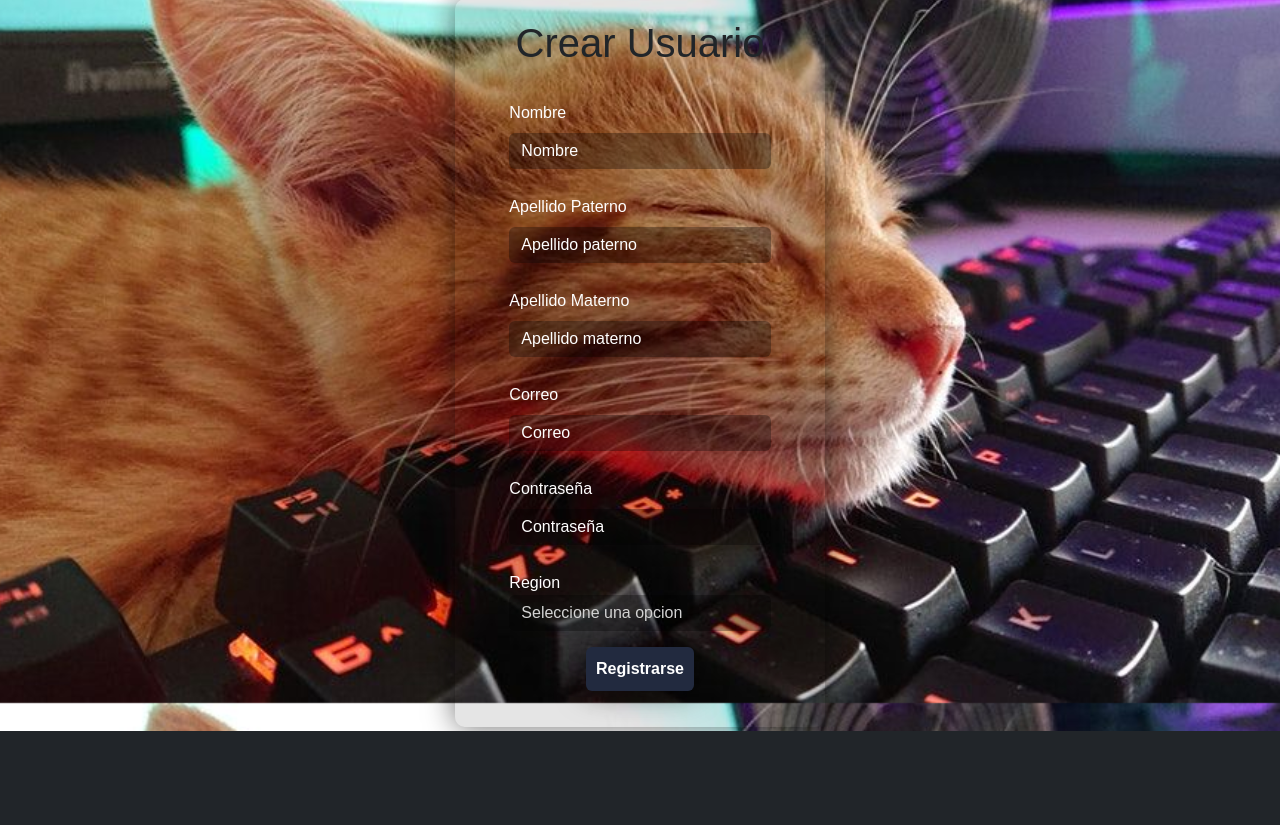
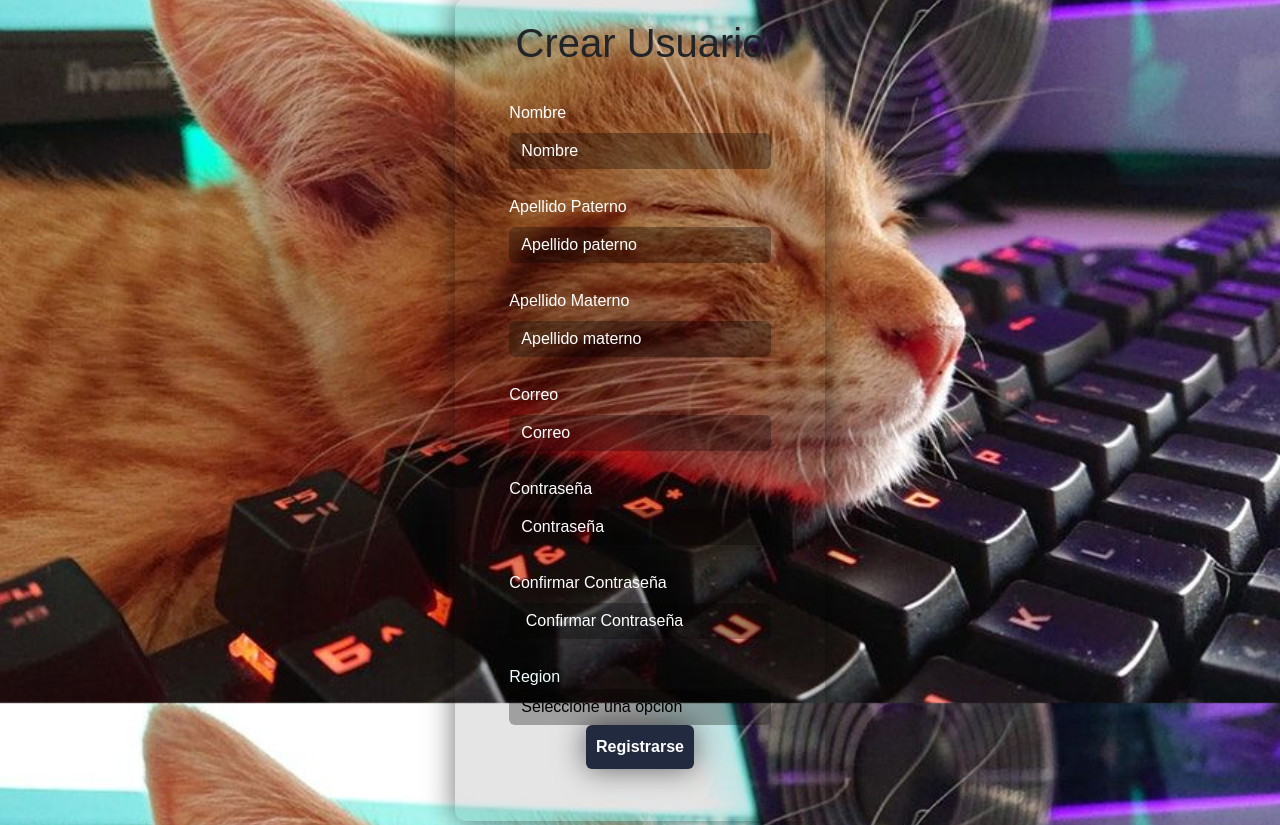
Before and after one commit to KFenrir/DjangoCachupin, a Django app: page /newPage/registro in a window 1280 px wide. Shown: the part 97-922 px from the top of the page. Before the commit the page ends 828 px from the top, so only its background shows below. Run offline with Django 4.2, Linux system fonts and the light colour scheme; some libraries are stand-ins or nearby versions.

Commit message:
modified:   newPage/__pycache__/models.cpython-311.pyc 	modified:   newPage/__pycache__/views.cpython-311.pyc 	modified:   newPage/models.py 	modified:   newPage/templates/pages/login.html 	modified:   newPage/templates/pages/registro.html 	modified:   newPage/views.py

```diff
--- a/newPage/templates/pages/login.html
+++ b/newPage/templates/pages/login.html
@@ -68,7 +68,7 @@
         <div class="container">
             <div class="row justify-content-center pt-5 mt-5 m-1">
                 <div class="col-md-6 col-sm-8 col-xl-4 col-lg-5 formulario">
-                    <form action="">
+                    <form action="login" method='POST'>
                         <div class="form-group text-center pb-3">
                             <h1 class="text-light">Iniciar Session</h1>
                         </div>
--- a/newPage/templates/pages/registro.html
+++ b/newPage/templates/pages/registro.html
@@ -90,63 +90,58 @@
         <div class="container">
             <div class="row justify-content-center pt-5 mt-5 m-1">
                 <div class="col-md-12 col-sm-12 col-xl-4 col-lg-6 formulario mx-auto">
-                    <form action="">
+                    <form action="registro" method='POST'>
+                        {% csrf_token %}
                         <div class="form-group text-center pb-3">
                             <h1 class="text-dark">Crear Usuario</h1>
                         </div>
                         <div class="form-group mx-sm-4 pb-3 usuario">
-                            <label for="" class="form-label">Nombre</label>
-                            <input type="text" class="form-control" aria-label="Usuario" placeholder="Nombre">
+                            <label for="nombre" class="form-label">Nombre</label>
+                            <input type="text" class="form-control" name="nombre" id="nombre" aria-label="Usuario" placeholder="Nombre" required>
                         </div>
                         <div class="form-group mx-sm-4 pb-3 usuario">
-                            <label for="" class="form-label">Apellido Paterno</label>
-                            <input type="text" class="form-control" placeholder="Apellido paterno">
+                            <label for="apPaterno" class="form-label">Apellido Paterno</label>
+                            <input type="text" class="form-control" name="apPaterno" id="apPaterno" placeholder="Apellido paterno" required>
                         </div>
                         <div class="form-group mx-sm-4 pb-3 usuario">
-                            <label for="" class="form-label">Apellido Materno</label>
-                            <input type="text" class="form-control" placeholder="Apellido materno">
+                            <label for="ApMaterno" class="form-label">Apellido Materno</label>
+                            <input type="text" class="form-control" name="apMaterno" id="apMaterno" placeholder="Apellido materno" required>
                         </div>
                         <div class="form-group mx-sm-4 pb-3 usuario">
-                            <label for="" class="form-label">Correo</label>
-                            <input type="email" class="form-control" placeholder="Correo">
+                            <label for="correo" class="form-label">Correo</label>
+                            <input type="email" class="form-control" name="apMaterno" id="correo" placeholder="Correo" required>
                         </div>
                         <div class="form-group mx-sm-4 pb-3 usuario">
-                            <label for="" class="form-label">Contraseña</label>
-                            <input type="email" class="form-control" placeholder="Contraseña">
+                            <label for="contraseña" class="form-label">Contraseña</label>
+                            <input type="password" class="form-control" name="contraseña" id="contraseña" placeholder="Contraseña" required>
                         </div>
                         <div class="form-group mx-sm-4 pb-3 usuario">
-                            <label style="color: white;" for="cboRegiones">Region</label>
-                            <select style="color: lightgray;" name="cboRegiones" id="cboRegiones" class="form-control">
+                            <label for="confirmar_contraseña" class="form-label">Confirmar Contraseña</label>
+                            <input type="password" class="form-control" name="confirmar_contraseña" id="confirmar_contraseña" placeholder=" Confirmar Contraseña" required>
+                        </div>
+                        <div class="form-group mx-sm-4 pb-3 usuario">
+                            <label style="color: azure;" for="cboRegiones">Region</label>
+                            <select style="color: black;" name="cboRegiones" id="cboRegiones" class="form-control">
                                 <option  value="" disable hidden>Seleccione una opcion</option>
                             </select>
-                        </div>
-<!--                         <div class="form-group mx-sm-4 pb-3 usuario">
-                            <label for="cboProvincias">Provincias</label>
-                            <select name="cboProvincias" id="cboProvincias" class="form-control " >
-                                <option value="" disable hidden>Seleccione una opcion</option>
-                            </select>
-                        </div>
-                        <div class="form-group mx-sm-4 pb-3 usuario">
-                            <label for="cboComunas">Comunas</label>
-                            <select name="cboComunas" id="cboComunas" class="form-control " >
-                                <option value="" disable hidden>Seleccione una opcion</option>
-                            </select>
-                        </div> -->
                         <div class="form-group mx-sm-4 pb-3 text-center">
                             <input type="submit" class="btn btn-block ingresar" value="Registrarse">
                         </div>
                     </form>
+                    <div id="idMensajes">
+                        {% if mensaje%}
+                        {{mensaje}}
+                        {% endif%}
+                    </div>
                 </div>
             </div>
         </div>
     </section>
 
 
+    <script src="https://ajax.googleapis.com/ajax/libs/jquery/3.6.4/jquery.min.js"></script>
+    <script src="{% static 'js/funciones.js' %}"></script>
+</body>
 
-</body>
-<script crossorigin="anonymous" src="js/funciones.js"></script>
-<script src="https://cdn.jsdelivr.net/npm/bootstrap@5.3.0-alpha2/dist/js/bootstrap.bundle.min.js"
-        integrity="sha384-qKXV1j0HvMUeCBQ+QVp7JcfGl760yU08IQ+GpUo5hlbpg51QRiuqHAJz8+BrxE/N"
-        crossorigin="anonymous"></script>
 
 </html>
--- a/newPage/views.py
+++ b/newPage/views.py
@@ -9,31 +9,42 @@ def main(request):
     return render(request, "pages/main.html", context)
 
 def login(request):
-    context={}
-    return render(request, "pages/login.html", context)
+    context = {}
+
+    if request.method != "POST":
+        return render(request, "pages/login.html", context)
+    else:
+        correo = request.POST["correo"]
+        contraseña = request.POST["password"]
+        if correo == "correo" and contraseña == "password":
+            request.session["correo"] = correo
+            usuarios = Cliente.objects.all()
+            context = {"usuario": usuarios}
+            return render(request, "pages/main.html", context)
+        else:
+            context = {"mensaje": "Usuario y/o Contraseña incorrecto"}
+            return render(request, "pages/login.html", context)
 
 def registro(request):
     if request.method != "POST":
         cliente = Cliente.objects.all()
-        context = {"cliente":cliente}
-        return render(request, "pages/Registro.html", context)
+        context = {"cliente" : cliente}
+        return render(request, "pages/registro.html", context)
     else:
+        nombre = request.POST["nombre"]
+        apPaterno = request.POST["apPaterno"]
+        apMaterno = request.POST["apMaterno"]
         correo = request.POST["correo"]
-        nombre = request.POST["nombre"]
-        apellidos = request.POST["apellido"]
-        region = request.POST["regiones"]
-        comuna = request.POST["comunas"]
-        direccion = request.POST["direccion"]
         contraseña = request.POST["password"]
         confirmar_contraseña = request.POST["password2"]
+        region = request.POST["regiones"]
 
     objCliente = Cliente.objects.create(
         correo = correo,
         nombre = nombre,
-        apellidos = apellidos,
+        apPaterno = apPaterno,
+        apMaterno = apMaterno,
         region = region,
-        comuna = comuna,
-        direccion = direccion,
         contraseña = contraseña,
         confirmar_contraseña = confirmar_contraseña,
     )
```
Also changed, not shown: newPage/models.py (+22 -5 lines).
